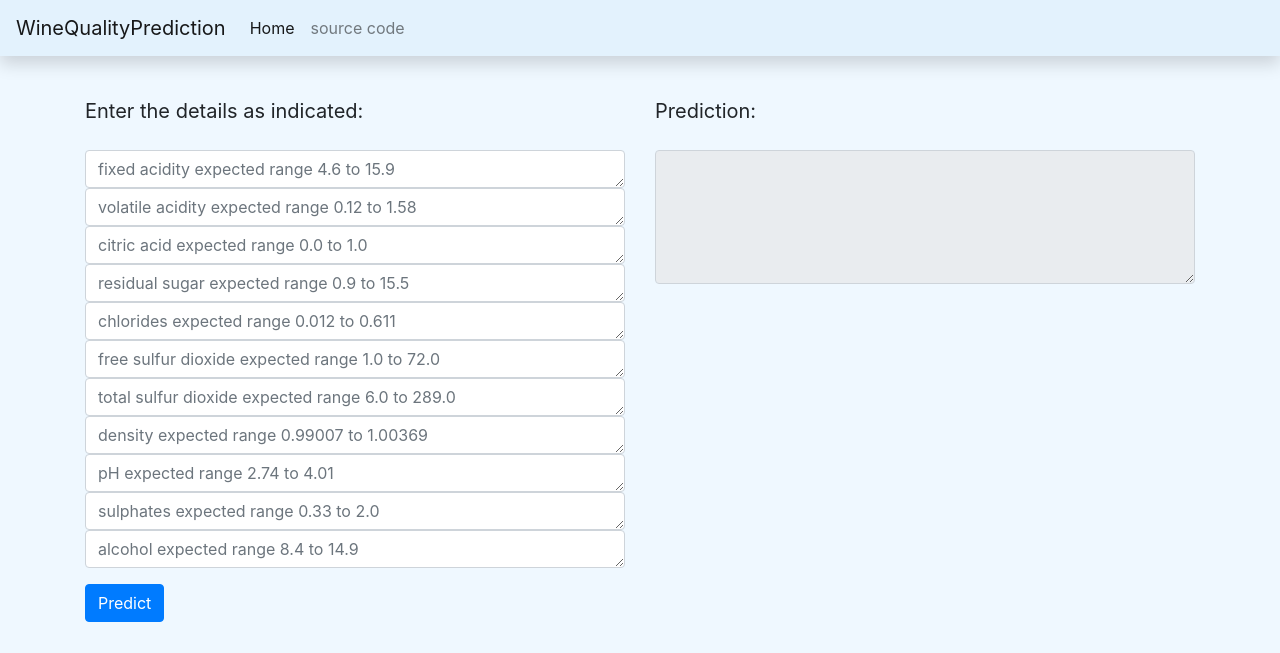
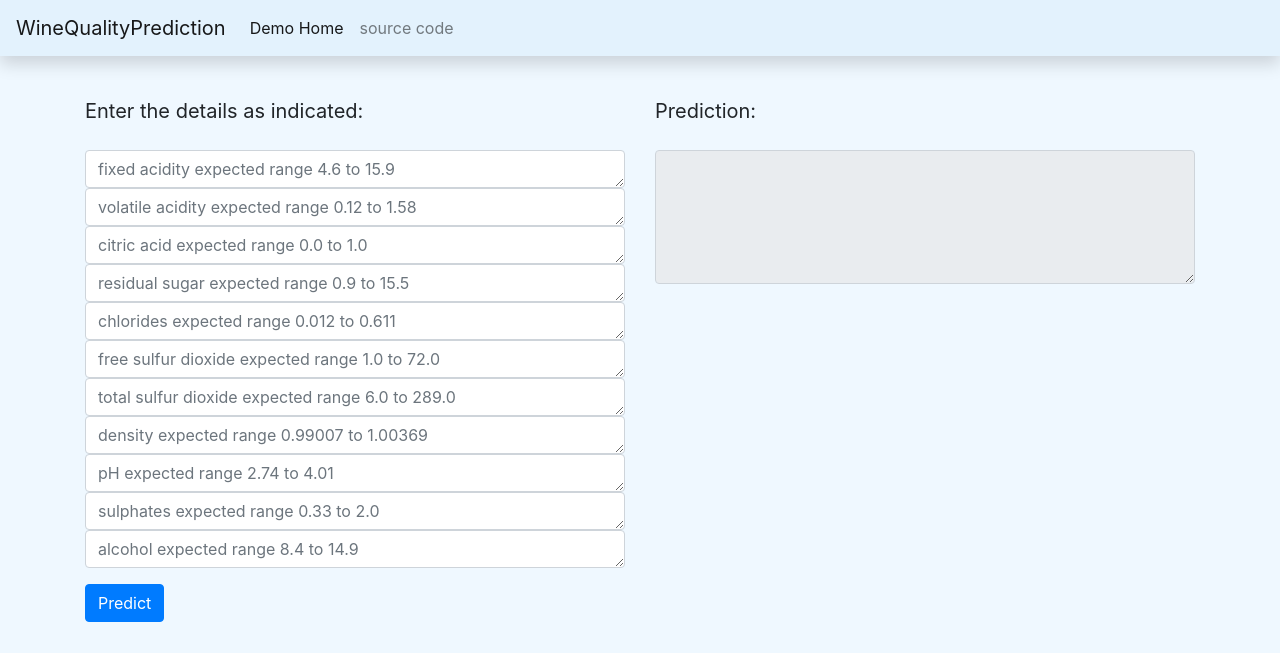
Before and after one commit to bharti2810/MLOPS-Winequality, a Flask app: page / in a window 1280 px wide. Shown: the top 653 px of the page. Run offline with Flask 2, Linux system fonts and the light colour scheme; some libraries are stand-ins or nearby versions.

Commit message:
Home changed to demo home

```diff
--- a/webapp/templates/index.html
+++ b/webapp/templates/index.html
@@ -23,7 +23,7 @@ WineQuality
     <div class="collapse navbar-collapse" id="navbarNav">
         <ul class="navbar-nav">
             <li class="nav-item active">
-                <a class="nav-link" href="/">Home <span class="sr-only">(current)</span></a>
+                <a class="nav-link" href="/">Demo Home <span class="sr-only">(current)</span></a>
             </li>
             <li class="nav-item">
                 <a class="nav-link" href="https://github.com/c17hawke/dvc-plus-cml-test">source code</a>
```
